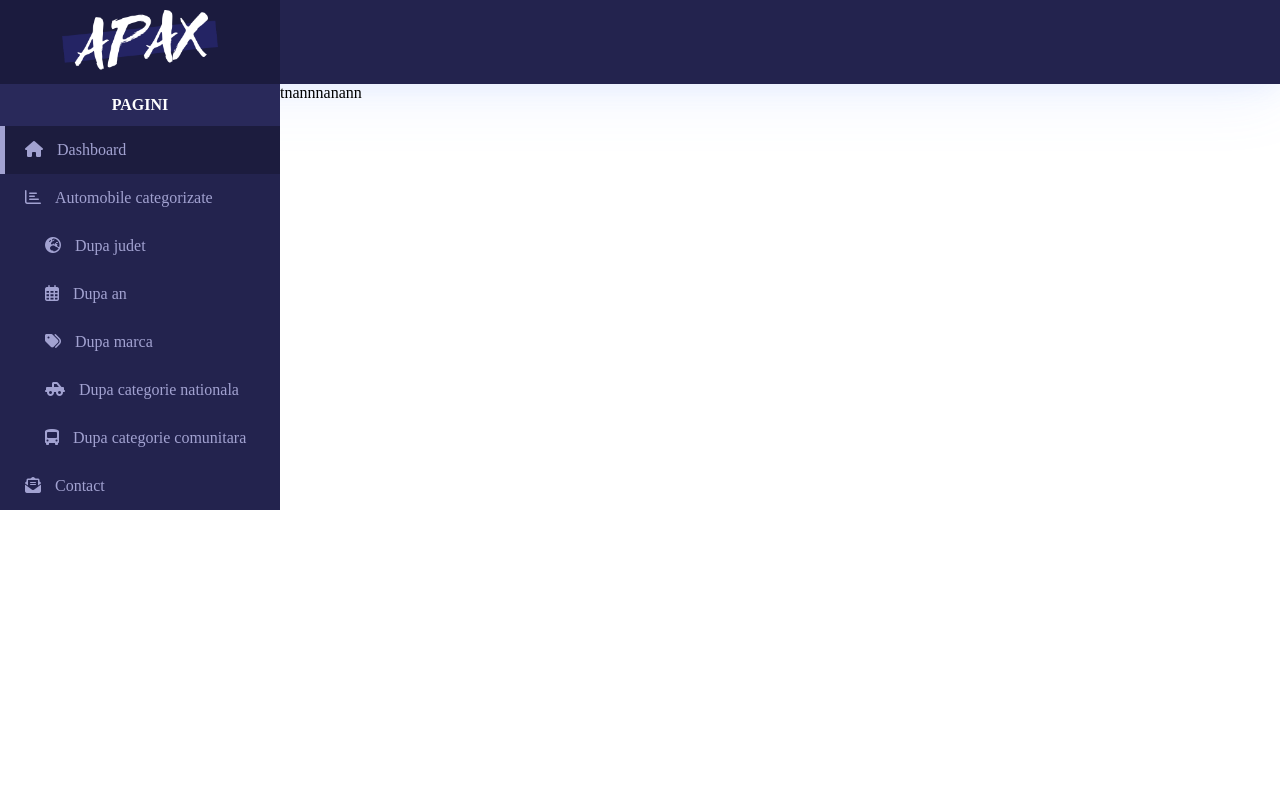
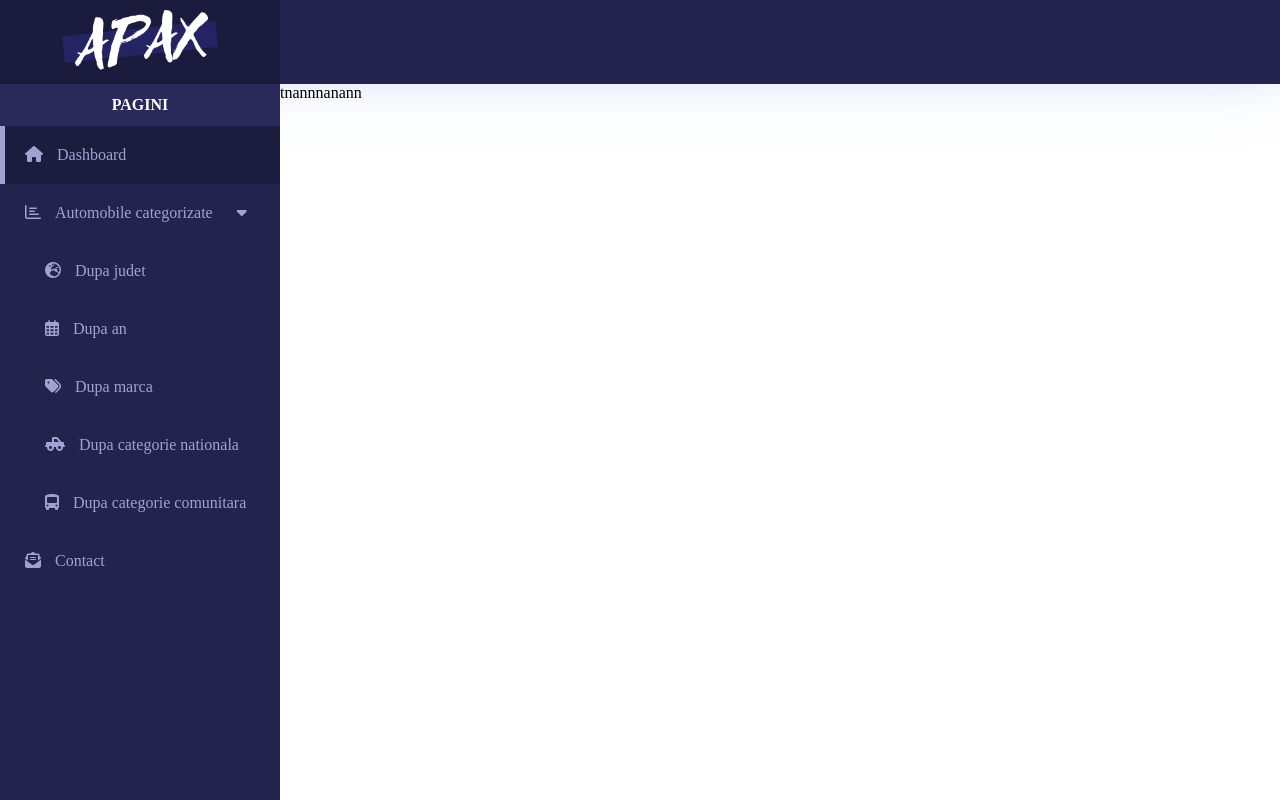
Before and after one commit to monicamacovei/work, a PHP site: page / in a window 1280 px wide. Run offline with PHP 8.4, Linux system fonts and the light colour scheme; some libraries are stand-ins or nearby versions.

Commit message:
JS pentru dropdown in sidebar

```diff
--- a/css/style.css
+++ b/css/style.css
@@ -54,17 +54,19 @@ nav ul {
     margin-bottom: 0;
 }
 
-nav ul ul {
-    padding-left: 20px;
-}
-
 nav ul li a {
     padding-left: 20px;
-    padding-top: 15px;
-    padding-bottom: 15px;
+    padding-top: 20px;
+    padding-bottom: 20px;
     display: block;
     color: #a2a2d1;
     text-decoration: unset;
+}
+i.fas.fa-caret-down {
+    margin-left: 20px;
+}
+nav ul ul a {
+    padding-left: 40px;
 }
 
 nav span {
@@ -84,3 +86,28 @@ nav ul li a:hover {
     border-left-color: #a2a2d1;
     background-color: rgba(0,0,0,0.2);
 }
+
+body {
+    display: flex;
+    flex-direction: column;
+    height: 100vh;
+    flex-flow: column;
+}
+
+.wrapper {
+    flex-grow: 1;
+    flex-shrink: 1;
+    flex-basis: auto;
+}
+.dropdown ul.hide-submenu {
+    max-height: 1px;
+}
+
+.dropdown ul:not(.hide-submenu) {
+    max-height: 500px;
+}
+
+.dropdown ul {
+    transition: max-height 1s ease;
+    overflow: hidden;
+}
--- a/index.html
+++ b/index.html
@@ -6,7 +6,7 @@
         <meta name="Author" content="Luca Nicoleta">
         <meta name="Description" content="Instrument Web de vizualizare adecvata si de comparare multi-criteriala a datelor publice privind parcul auto din Romania pe ultimii 5 ani">
         <link rel="stylesheet" type="text/css" href="css/style.css">
-        <script src="js/code.js"></script>
+
         <script src="https://kit.fontawesome.com/cc9534741b.js" crossorigin="anonymous"></script>
     </head>
 
@@ -27,10 +27,11 @@
                                 <span>Dashboard</span>
                             </a>
                         </li>
-                        <li>
+                        <li class="dropdown">
                             <a href="">
                                 <i class="far fa-chart-bar"></i>
                                 <span>Automobile categorizate</span>
+                                <i class="fas fa-caret-down"></i>
                             </a>
                             <ul>
                                 <li>
@@ -85,5 +86,6 @@
         <footer>
 
         </footer>
+        <script src="js/code.js"></script>
     </body>
 </html>
--- a/js/code.js
+++ b/js/code.js
@@ -0,0 +1,9 @@
+ var btn = document.querySelector(".dropdown");
+
+ window.onload = function(){
+    btn.onclick = function(e){
+        e.preventDefault();
+        var menu = document.querySelector('.dropdown ul');
+        menu.classList.toggle('hide-submenu');
+    };
+ };
```
